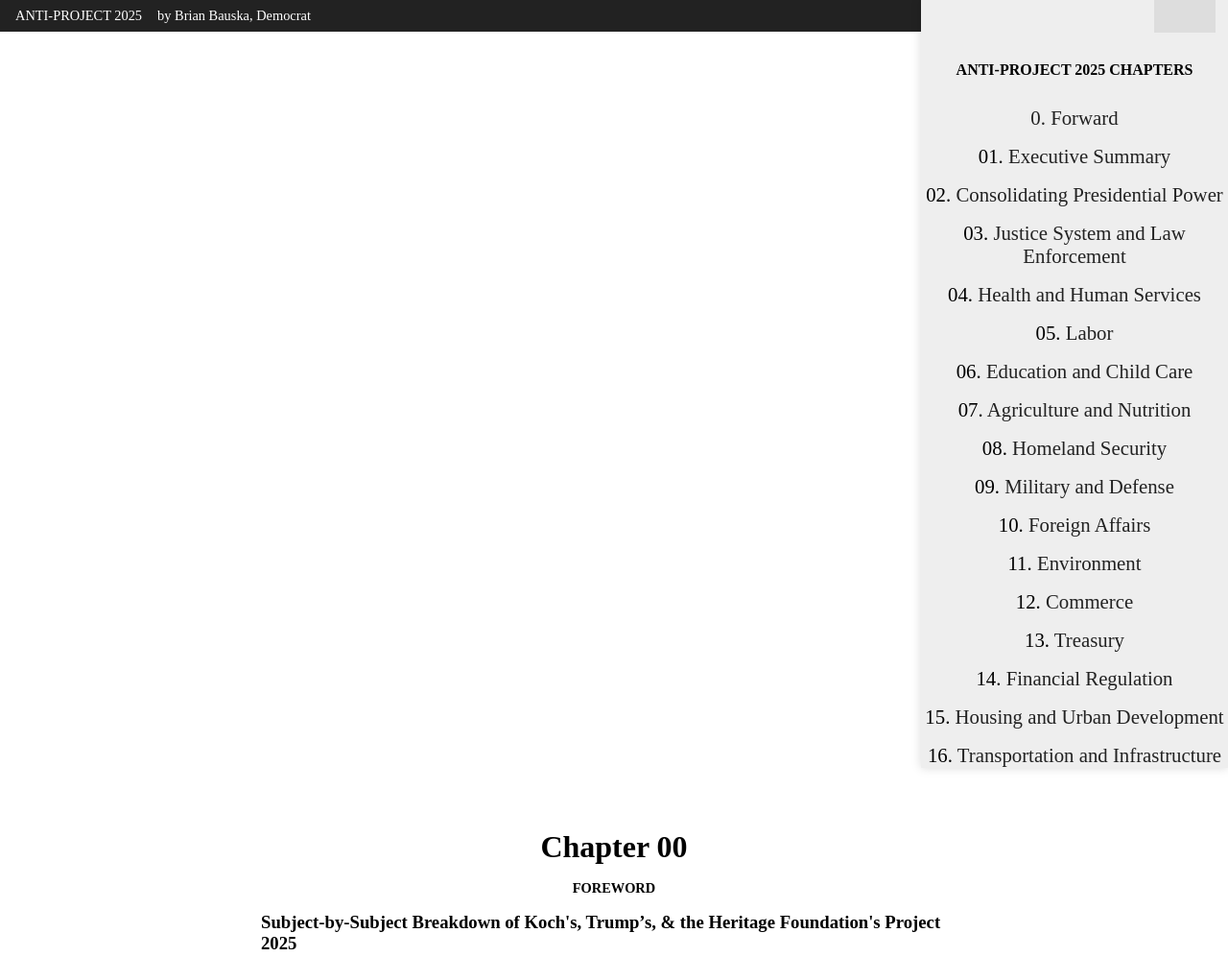
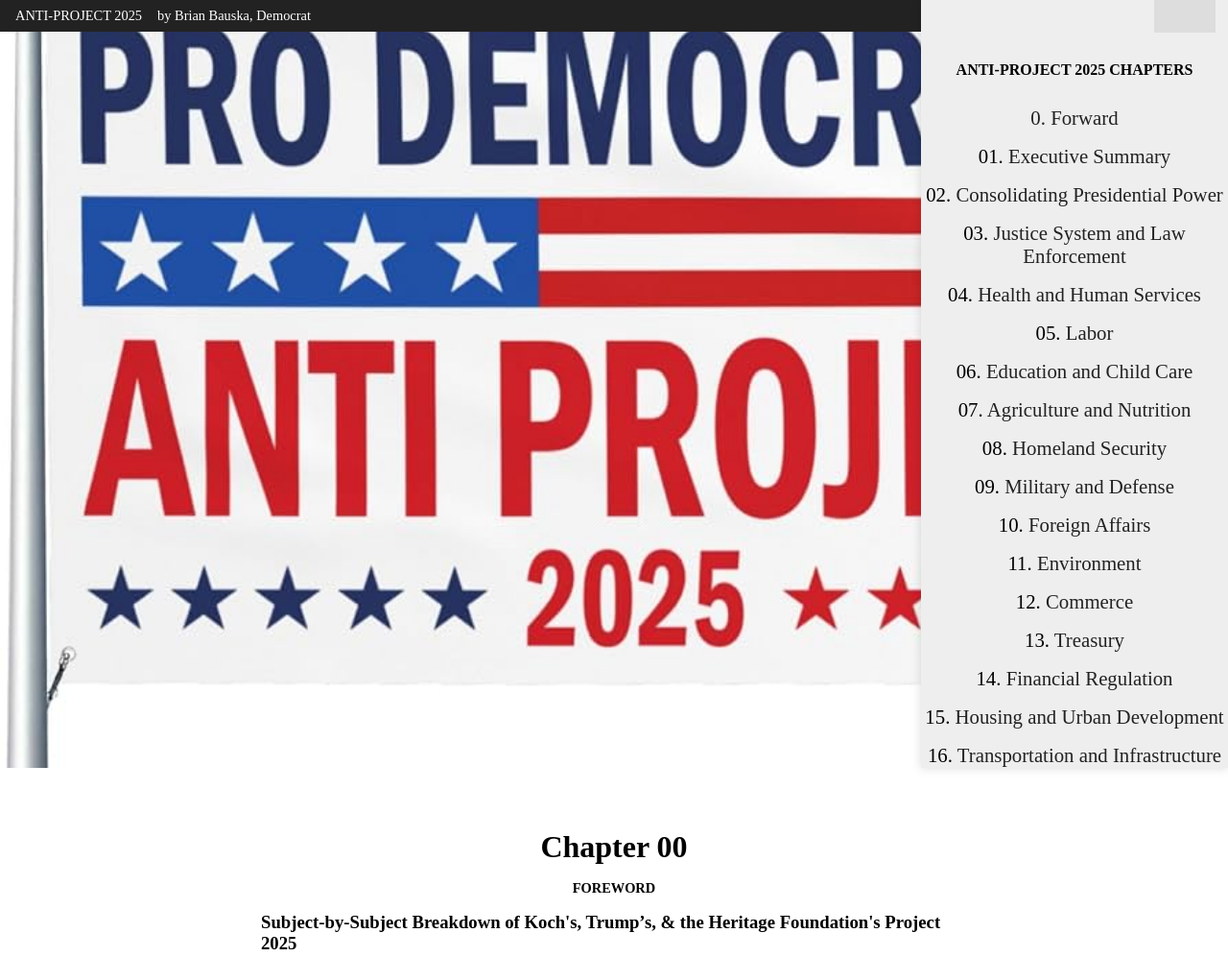
Before and after one commit to bbauska/Anti-Project-2025, a plain HTML site: page index.html in a window 1280 px wide. Shown: the top 997 px of the page at 96% size. Drawn offline with Linux system fonts and the light colour scheme.

Commit message:
Fix background image URL in styles.css

```diff
--- a/css/styles.css
+++ b/css/styles.css
@@ -172,7 +172,7 @@ article {
   text-transform: uppercase;
 }
 .intro {
-  background-image: url(../images/Anti-Proj-2025.jpg);
+  background-image: url(../images/Anti-Proj2025.jpg);
   background-size: cover;
   background-position: center;
   height: 100vh;
@@ -180,7 +180,7 @@ article {
 
 @media (min-width: 768px) {
   .intro {
-    background-image: url(../images/Anti-Proj-2025.jpg);
+    background-image: url(../images/Anti-Proj2025.jpg);
     background-position: center 20%;
   }
 }
```
